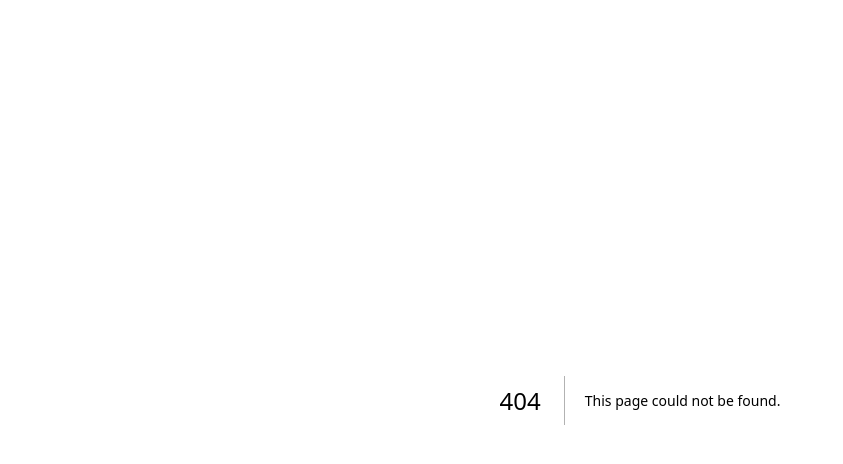
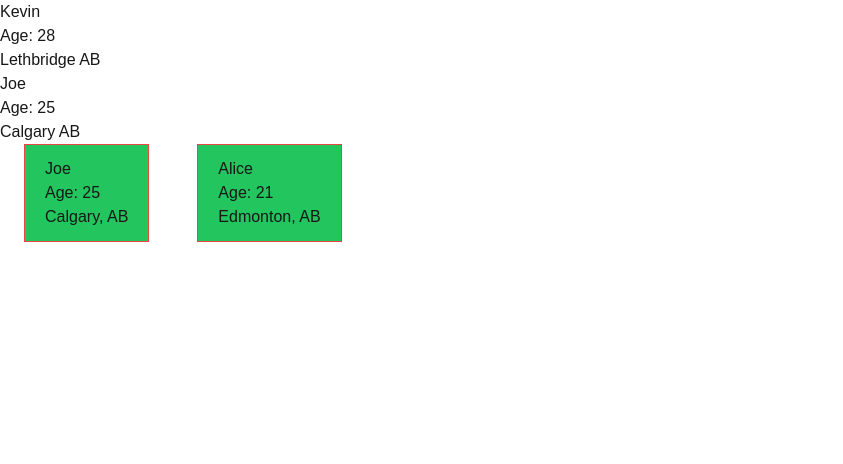
Before and after one commit to emily-thieu56/cprg306-assignments, a Next.js app: page /week-3/props in a window 1280 px wide. Before the commit this address had no page. Shown: the top 464 px of the page, without its empty margins (0-843 px from the left). Built offline with nearby package versions, Linux system fonts and the light colour scheme.

Commit message:
In-class demo and fixed root page links

```diff
--- a/app/page.js
+++ b/app/page.js
@@ -1,11 +1,19 @@
-import { Main } from "next/document"
+
 import Link from "next/link";
 
 export default function Home() {
- return (
+ let linkStyles = "underline text-cyan-600 hover:text-cyan-300";
+
+  return (
   <main>
     <h1>CPRG 306: Web Development 2 - Assignments</h1>
-    <Link href="http://localhost:3000/week-2"> Week 2 Assignment</Link>
+    <ul>
+      <li><Link href="./week-2/" className={linkStyles}> Week 2 Assignment</Link></li>
+      <li><Link href="./week-3/objects/" className={linkStyles}> Week 3 Assignment</Link></li>
+      <li><Link href="./week-3/props/" className={linkStyles}> Week 4 Assignment</Link></li>
+    </ul>
+
+
   </main>
 
  );
--- /dev/null
+++ b/app/week-3/objects/page.js
@@ -0,0 +1,36 @@
+export default function ObjectsPage(){
+   let studentOne = {
+    studentName: "Joe",
+    studentAge: 25,
+    hasGraduated: false,
+    schedule: ["CPRG123", "CPRG456", "CPRG789", "CPRG306"],
+    address: {
+        line1: "123 Main St.",
+        city: "Calgary",
+        province: "AB",
+    },
+   };
+
+   let {studentName,
+        studentAge: age,
+        schedule:[class1, class2, class3, webDev2],
+        //schedule:{3:webDev2}
+        address: {city}
+    } = studentOne;
+
+    return(
+        <main>
+            <h1>Objects</h1>
+            <h2>Dot Notation</h2>
+            <p>Name: {studentOne.studentName}</p>
+            <p>Age: {studentOne.studentAge}</p>
+            <p>Web dev 2: {studentOne.schedule[3]}</p>
+            <p>City: {studentOne.address.city}</p>
+            <h2>Destructuring</h2>
+            <p>Name: {studentName}</p>
+            <p>Age: {age}</p>
+            <p>Web Dev 2: {webDev2}</p>
+            <p>City: {city}</p>
+        </main>
+    )
+}
--- /dev/null
+++ b/app/week-3/props/page.js
@@ -0,0 +1,37 @@
+import StudentComp from "./student-component";
+import StudentObjComp from "./student-obj-component";
+
+export default function PropsPage(){
+    let studentOne = {
+        studentName: "Joe",
+        studentAge: 25,
+        hasGraduated: false,
+        schedule: ["CPRG123", "CPRG456", "CPRG789", "CPRG306"],
+        address: {
+            line1: "123 Main St.",
+            city: "Calgary",
+            province: "AB",
+        },
+    };
+    let studentTwo = {
+        studentName: "Alice",
+        studentAge: 21,
+        address: {
+            city: "Edmonton",
+            province: "AB"
+        }
+    };
+    return (
+        <main>
+            <StudentComp sName="Kevin" sAge="28" sCity="Lethbridge" sProvince="AB"/>
+            <StudentComp
+            sName={studentOne.studentName}
+            sAge={studentOne.studentAge}
+            sCity={studentOne.address.city}
+            sProvince={studentOne.address.province}
+            />
+            <StudentObjComp studentObj={studentOne}/>
+            <StudentObjComp studentObj={studentTwo}/>
+        </main>
+    );
+}
--- /dev/null
+++ b/app/week-3/props/student-component.js
@@ -0,0 +1,9 @@
+export default function StudentComp({sName, sAge, sCity, sProvince}){
+    return (
+        <div>
+            <h3>{sName}</h3>
+            <p>Age: {sAge}</p>
+            <p>{sCity} {sProvince}</p>
+        </div>
+    );
+}
--- /dev/null
+++ b/app/week-3/props/student-obj-component.js
@@ -0,0 +1,11 @@
+export default function StudentObjComp({studentObj}){
+    let {studentName: name, studentAge: age, address: {city, province}} = studentObj;
+
+    return (
+        <div className="inline-block border border-red-500 bg-green-500 mb-10 mx-6 px-5 py-3">
+            <h1>{name}</h1>
+            <p>Age: {age}</p>
+            <p>{city}, {province}</p>
+        </div>
+    );
+}
```
